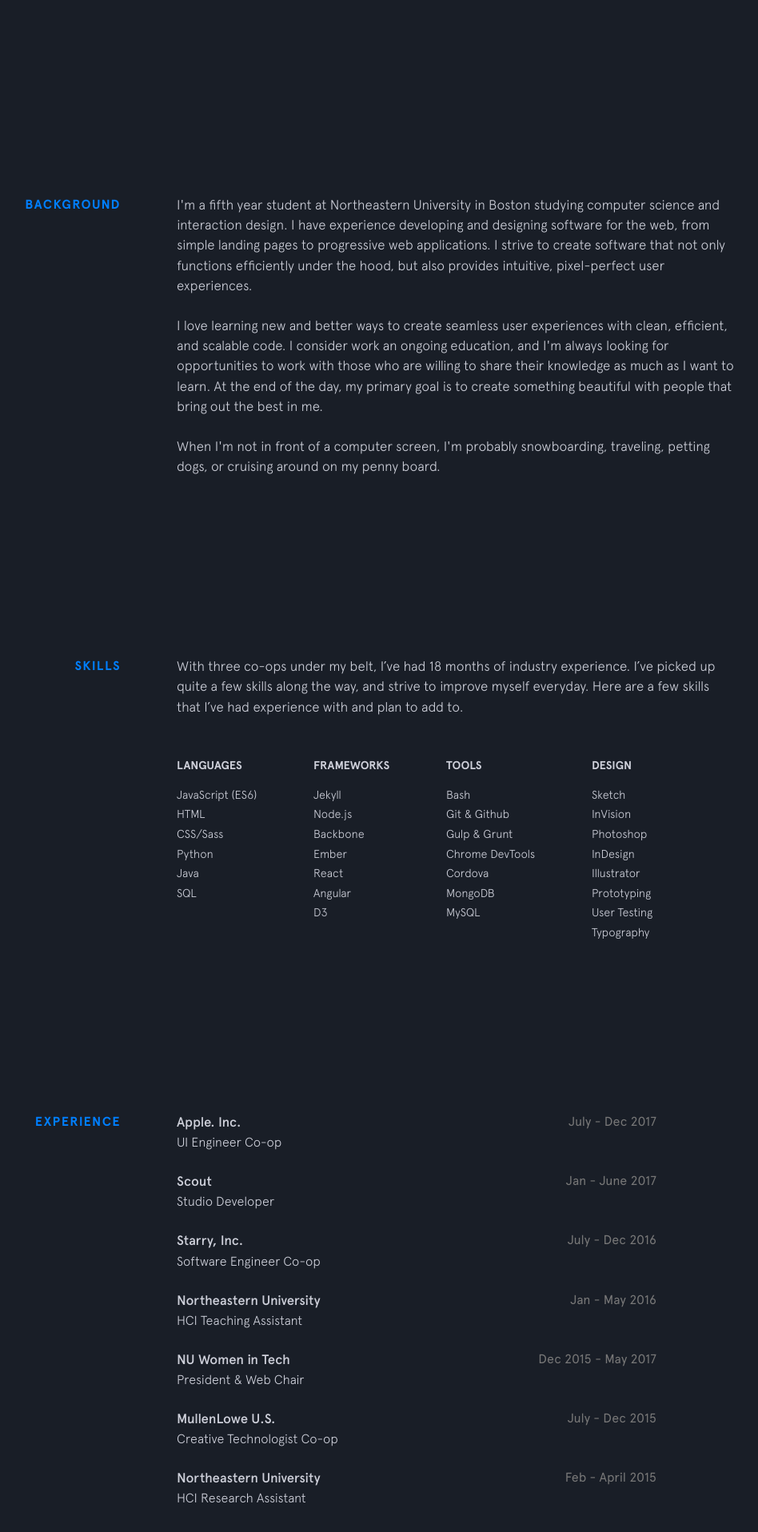
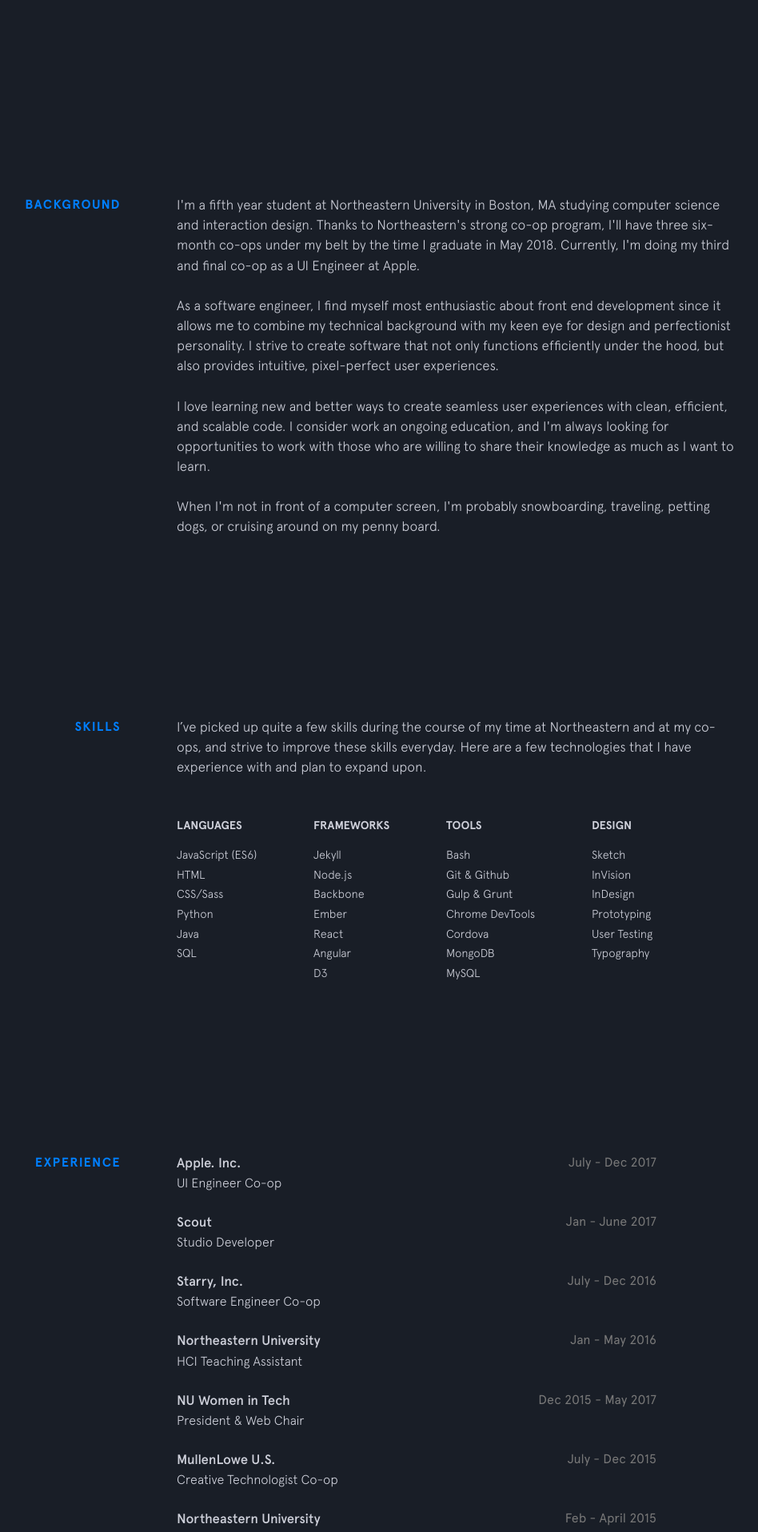
Before and after one commit to bchiang7/v3, a Jekyll site: the page built from index.html, in a window 1280 px wide. Shown: the part 756-2672 px from the top of the page at 80% size, without its empty margins (204-1152 px from the left). Built offline with Jekyll 4.4.1, drawn with Linux system fonts in a browser that asks for light colours; nearby versions of some CDN libraries.

Commit message:
modify copy

```diff
--- a/_data/skills.yml
+++ b/_data/skills.yml
@@ -27,9 +27,7 @@ tools:
 design:
   - item: Sketch
   - item: InVision
-  - item: Photoshop
   - item: InDesign
-  - item: Illustrator
   - item: Prototyping
   - item: User Testing
   - item: Typography
--- a/_includes/background.html
+++ b/_includes/background.html
@@ -1,8 +1,9 @@
 <section id="background" class="section">
   <div class="title">Background</div>
   <div class="content">
-    <p>I'm a fifth year student at Northeastern University in Boston studying computer science and interaction design. I have experience developing and designing software for the web, from simple landing pages to progressive web applications. I strive to create software that not only functions efficiently under the hood, but also provides intuitive, pixel-perfect user experiences.</p>
-    <p>I love learning new and better ways to create seamless user experiences with clean, efficient, and scalable code. I consider work an ongoing education, and I'm always looking for opportunities to work with those who are willing to share their knowledge as much as I want to learn. At the end of the day, my primary goal is to create something beautiful with people that bring out the best in me.</p>
+    <p>I'm a fifth year student at Northeastern University in Boston, MA studying computer science and interaction design. Thanks to Northeastern's strong co-op program, I'll have three six-month co-ops under my belt by the time I graduate in May 2018. Currently, I'm doing my third and final co-op as a UI Engineer at Apple.</p>
+    <p>As a software engineer, I find myself most enthusiastic about front end development since it allows me to combine my technical background with my keen eye for design and perfectionist personality. I strive to create software that not only functions efficiently under the hood, but also provides intuitive, pixel-perfect user experiences.</p>
+    <p>I love learning new and better ways to create seamless user experiences with clean, efficient, and scalable code. I consider work an ongoing education, and I'm always looking for opportunities to work with those who are willing to share their knowledge as much as I want to learn.</p>
     <p>When I'm not in front of a computer screen, I'm probably snowboarding, traveling, petting dogs, or cruising around on my penny board.</p>
   </div>
 </section>
--- a/_includes/skills.html
+++ b/_includes/skills.html
@@ -1,7 +1,7 @@
 <section id="skills" class="section">
   <div class="title">Skills</div>
   <div class="content">
-    <p>With three co-ops under my belt, I’ve had 18 months of industry experience. I’ve picked up quite a few skills along the way, and strive to improve myself everyday. Here are a few skills that I’ve had experience with and plan to add to.</p>
+    <p>I’ve picked up quite a few skills during the course of my time at Northeastern and at my co-ops, and strive to improve these skills everyday. Here are a few technologies that I have experience with and plan to expand upon.</p>
     <div class="skillz">
       <div class="category">
         <div class="label">Languages</div>
--- a/_scss/partials/_experience.scss
+++ b/_scss/partials/_experience.scss
@@ -27,5 +27,9 @@
   .arrow-link {
     margin-top: 70px;
     font-size: 1.25rem;
+    &:after {
+      width: 20px;
+      height: 20px;
+    }
   }
 }
--- a/_scss/partials/_globals.scss
+++ b/_scss/partials/_globals.scss
@@ -15,7 +15,6 @@ $yellow: #FFF10D;
 // Fonts
 $Apercu: 'Apercu';
 $sans-serif-stack: Helvetica, Arial, sans-serif;
-
 
 // Media queries
 $fifteen-inch: 1440px;
```
Also changed, not shown: _scss/main.scss (+4 -3 lines), _scss/partials/_footer.scss (+22 -2 lines), css/main.css.
